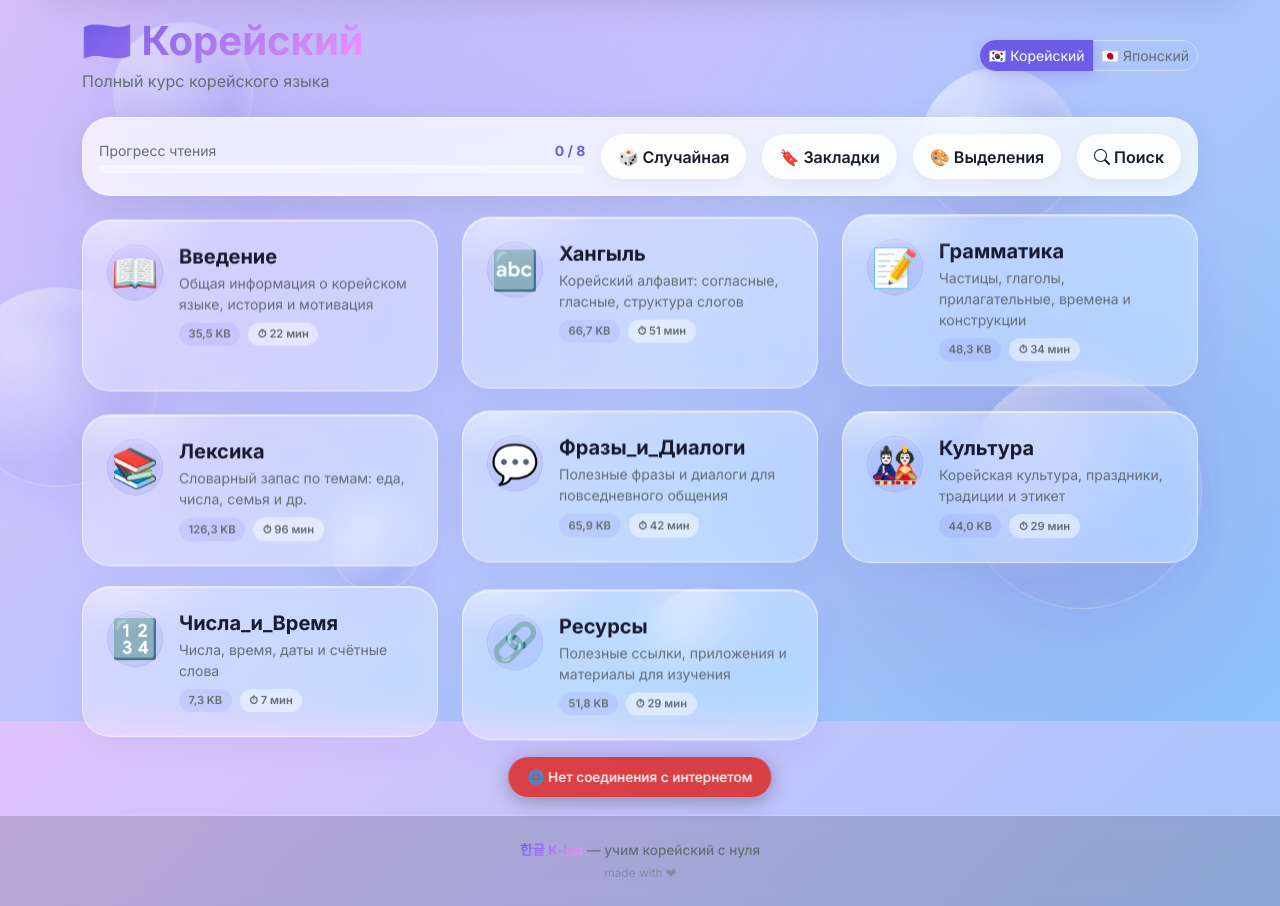
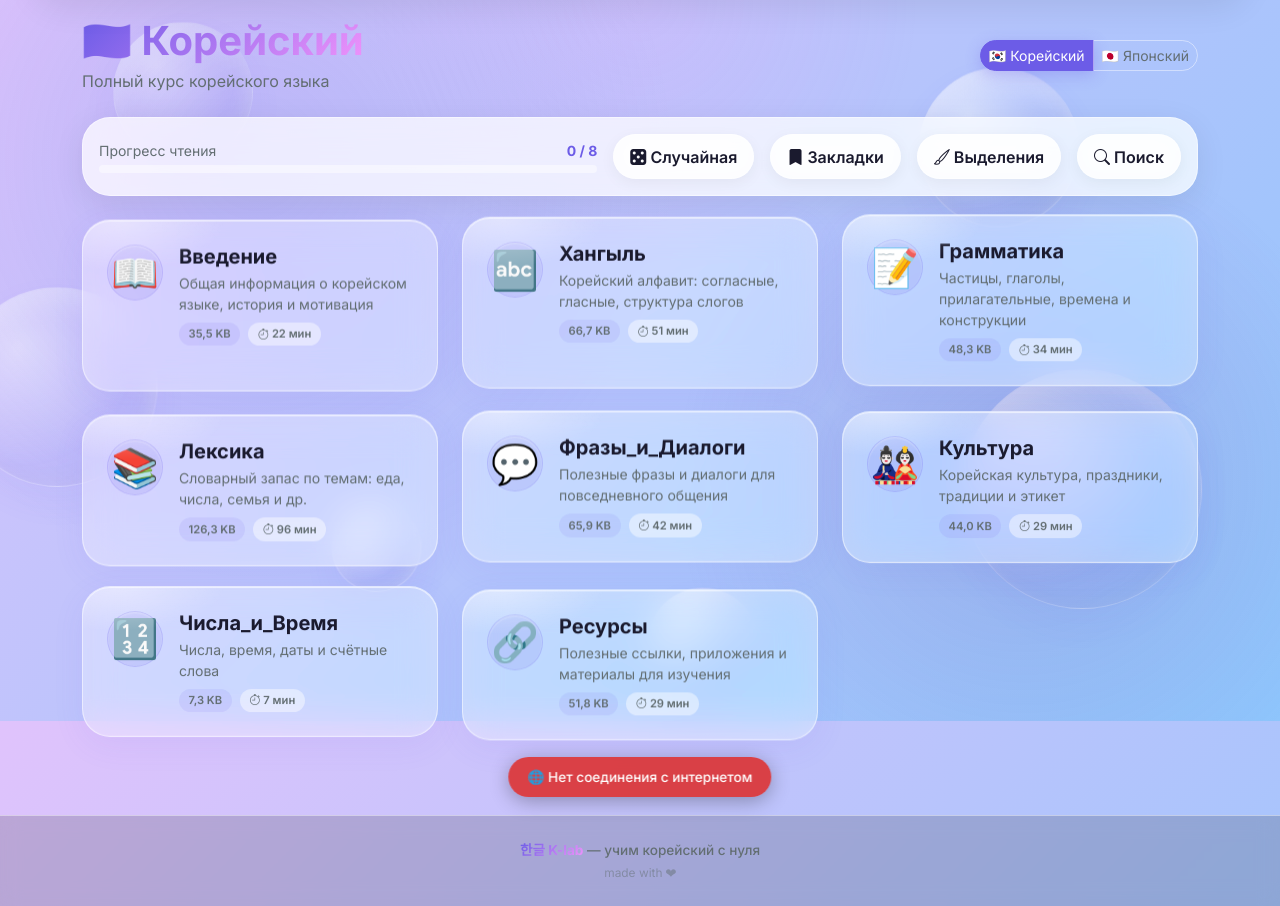
Before and after one commit to madsaomi/korean, a Django app: page /library/korean/ in a window 1280 px wide. Shown: the part 79-985 px from the top of the page. Run offline with Django 5.2, Linux system fonts and the light colour scheme; the visitor is signed in with stand-in values (Sample User, id 1); data comes from the database, SQL or seed files in the repository; data that the repository does not hold is empty.

Commit message:
fix(ui): strip icons from title tags (invalid head HTML), library toolbar/action icons

```diff
--- a/templates/library/home.html
+++ b/templates/library/home.html
@@ -1,13 +1,13 @@
 {% extends 'base.html' %}
 {% load static %}
-{% block title %}<i class="bi bi-journal-bookmark-fill"></i> Библиотека{% endblock %}
+{% block title %}Библиотека{% endblock %}
 {% block content %}
 <div class="library-hero text-center mb-5">
   <div class="library-hero-orb library-hero-orb-1"></div>
   <div class="library-hero-orb library-hero-orb-2"></div>
   <div class="library-hero-orb library-hero-orb-3"></div>
   <h1 class="fw-bold mb-2"><span class="gradient-text"><i class="bi bi-journal-bookmark-fill"></i> Библиотека</span></h1>
-  <p class="mb-0" style="color: var(--text-secondary);">Выбери язык для изучения</p>
+  <p class="mb-0 muted">Выбери язык для изучения</p>
 </div>
 
 <div class="row g-4 justify-content-center">
--- a/templates/library/index.html
+++ b/templates/library/index.html
@@ -1,6 +1,6 @@
 {% extends 'base.html' %}
 {% load static %}
-{% block title %}<i class="bi bi-journal-bookmark-fill"></i> {{ current_lang_display }} — Учебные материалы{% endblock %}
+{% block title %}{{ current_lang_display }} — Учебные материалы{% endblock %}
 {% block content %}
 <div class="d-flex align-items-center justify-content-between gap-2 mb-4">
   <div>
@@ -27,9 +27,9 @@
         <div class="progress-bar" style="width:{% widthratio total_read total_files 100 %}%;background:linear-gradient(135deg,var(--accent),#a78bfa);border-radius:10px;"></div>
       </div>
     </div>
-     <a href="{% url url_random %}" class="btn-glass btn-sm px-3 text-decoration-none">🎲 Случайная</a>
-     <a href="{% url url_bookmarks %}" class="btn-glass btn-sm px-3 text-decoration-none">🔖 Закладки</a>
-     <a href="{% url url_highlights %}" class="btn-glass btn-sm px-3 text-decoration-none">🎨 Выделения</a>
+     <a href="{% url url_random %}" class="btn-glass btn-sm px-3 text-decoration-none"><i class="bi bi-dice-5-fill"></i> Случайная</a>
+     <a href="{% url url_bookmarks %}" class="btn-glass btn-sm px-3 text-decoration-none"><i class="bi bi-bookmark-fill"></i> Закладки</a>
+     <a href="{% url url_highlights %}" class="btn-glass btn-sm px-3 text-decoration-none"><i class="bi bi-brush"></i> Выделения</a>
      <a href="{% url url_search %}" class="btn-glass btn-sm px-3 text-decoration-none"><i class="bi bi-search"></i> Поиск</a>
   </div>
 </div>
@@ -54,13 +54,13 @@
           <div class="flex-grow-1" style="min-width:0;">
             <div class="d-flex align-items-center gap-2 mb-1">
               <h5 class="fw-bold mb-0" style="color:var(--text-primary);">{{ f.name }}</h5>
-              {% if f.is_read %}<span class="badge" style="background:var(--success);font-size:0.6rem;">✓</span>{% endif %}
-              {% if f.is_bookmarked %}<span style="color:var(--accent);font-size:0.8rem;">🔖</span>{% endif %}
+              {% if f.is_read %}<span class="badge badge-pass" style="font-size:0.6rem;"><i class="bi bi-check-lg"></i></span>{% endif %}
+              {% if f.is_bookmarked %}<span style="color:var(--accent);font-size:0.8rem;"><i class="bi bi-bookmark-fill"></i></span>{% endif %}
             </div>
             <p class="mb-2 small" style="color:var(--text-secondary);">{{ f.description }}</p>
             <div class="d-flex gap-2 align-items-center flex-wrap">
               <span class="library-badge">{{ f.size_kb }} KB</span>
-              <span class="library-badge" style="background:var(--glass-border);">⏱ {{ f.read_time }} мин</span>
+              <span class="library-badge" style="background:var(--glass-border);"><i class="bi bi-stopwatch"></i> {{ f.read_time }} мин</span>
               {% for tag in f.tags %}
               <span class="library-badge" style="background:rgba(var(--accent-rgb,127,90,240),0.15);color:var(--accent);">#{{ tag }}</span>
               {% endfor %}
@@ -73,7 +73,7 @@
   {% empty %}
   <div class="col-12">
     <div class="library-card p-5 text-center">
-      <p class="fs-4 mb-2">📭</p>
+      <p class="fs-4 mb-2"><i class="bi bi-inbox"></i></p>
       <p style="color:var(--text-secondary);">
         {% if current_lang_code == 'ko' %}Папка «Корейский» пуста или не найдена
         {% else %}Папка «Японский» пуста или не найдена{% endif %}
--- a/templates/library/quiz.html
+++ b/templates/library/quiz.html
@@ -1,6 +1,6 @@
 {% extends 'base.html' %}
 {% load static %}
-{% block title %}<i class="bi bi-bullseye"></i> Тест — {{ file.name }}{% endblock %}
+{% block title %}Тест — {{ file.name }}{% endblock %}
 {% block content %}
 <div class="mb-4">
   <a href="{% url url_detail file.slug %}" class="library-nav-btn text-decoration-none">← {{ file.name }}</a>
--- a/templates/library/search.html
+++ b/templates/library/search.html
@@ -1,6 +1,6 @@
 {% extends 'base.html' %}
 {% load static %}
-{% block title %}<i class="bi bi-search"></i> Поиск — {{ current_lang_display }}{% endblock %}
+{% block title %}Поиск — {{ current_lang_display }}{% endblock %}
 {% block content %}
 <div class="mb-4">
   <h1 class="fw-bold mb-2"><span class="gradient-text"><i class="bi bi-search"></i> Поиск</span></h1>
```
Also changed, not shown: templates/library/detail.html (+4 -4 lines).
